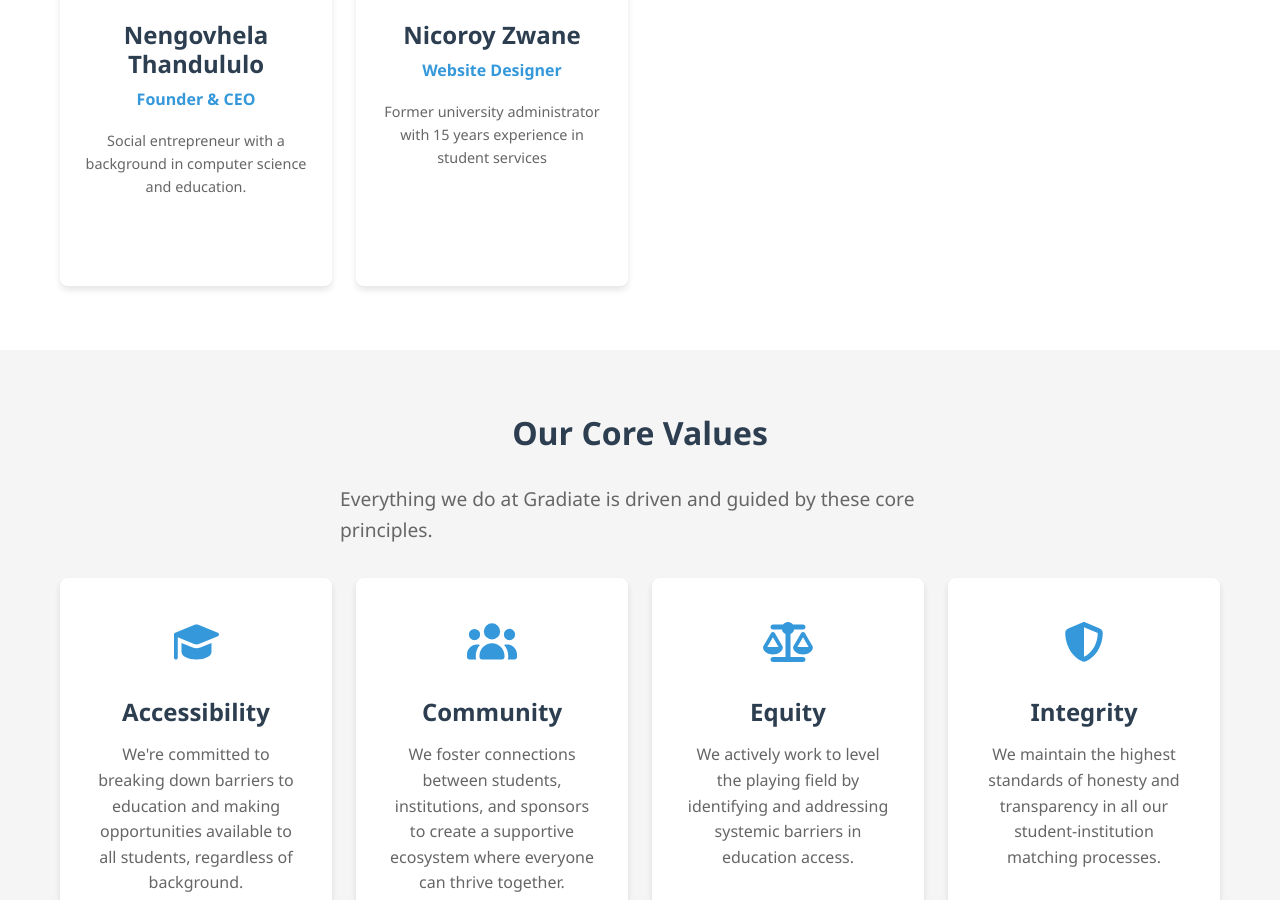
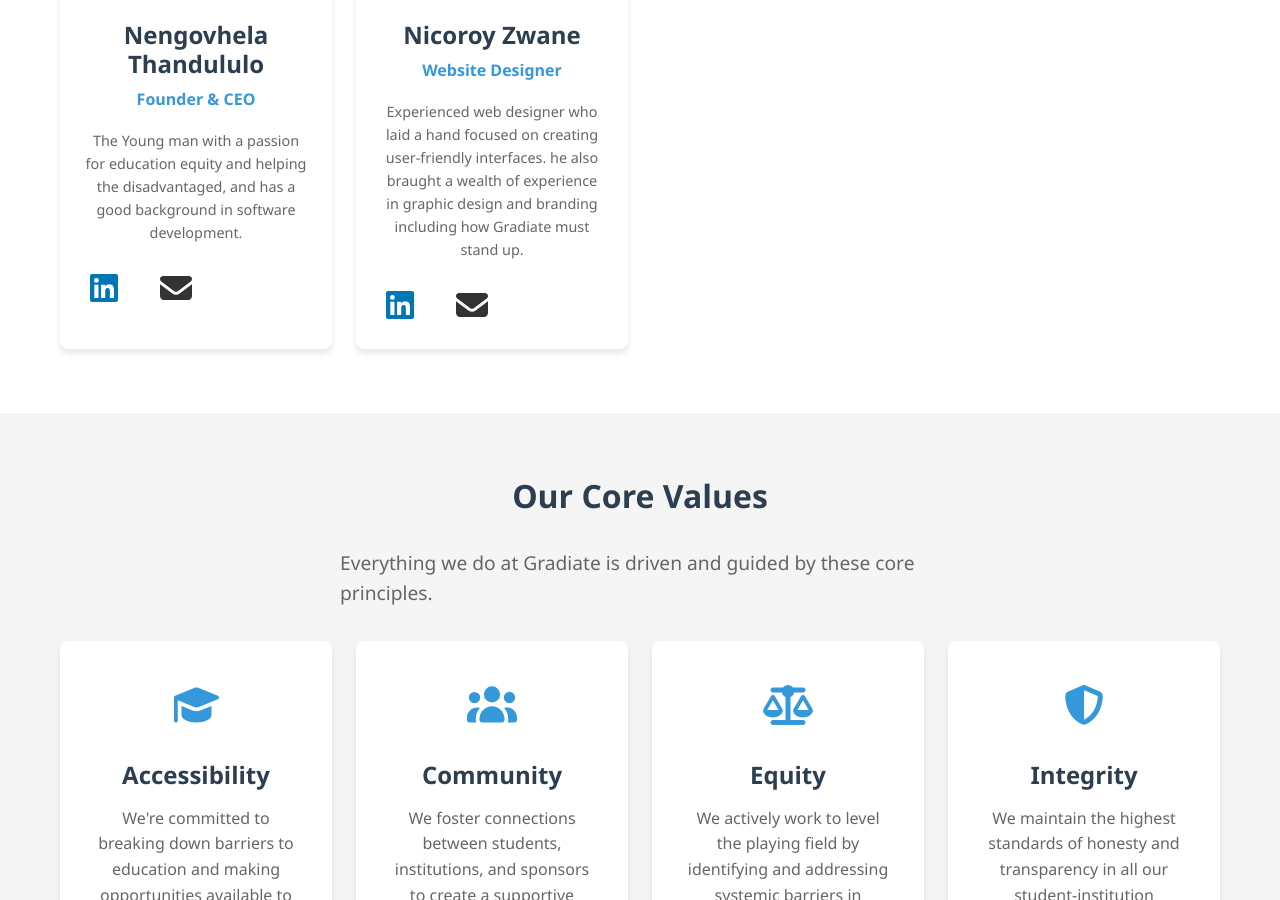
Before and after one commit to 25001502/Gradiate, a React (Vite) app: page /About in a window 1280 px wide. Shown: the part 1647-2547 px from the top of the page. Built offline with nearby package versions, Linux system fonts and the light colour scheme; the HTML template or start-up script is replaced by a standard one.

Commit message:
i was fixing some bugs before the launch

```diff
--- a/src/index.css
+++ b/src/index.css
@@ -897,8 +897,8 @@ p {
     width: 40px;
     height: 40px;
     border-radius: 50%;
-    background-color: rgba(255, 255, 255, 0.1);
-    color: var(--white);
+    background-color: var(--secondary-blue);
+    color: var(--secondary-blue);
     transition: var(--transition);
 }
 
@@ -910,6 +910,8 @@ p {
     color: rgba(255, 255, 255, 0.5);
     font-size: 0.9rem;
 }
+
+
 
 /* ===== RESPONSIVE DESIGN ===== */
 @media (max-width: 1024px) {
--- a/src/pages/About.jsx
+++ b/src/pages/About.jsx
@@ -143,21 +143,20 @@ const About = () => {
             education access.
           </p>
 
-          <div className="team-grid" style={{}}>
+          <div className="team-grid">
             <div className="team-card">
               <img src={billy} alt="Nengovhela Thandululo" />
               <h3>Nengovhela Thandululo</h3>
               <p className="position">Founder & CEO</p>
               <p className="bio">
-                Social entrepreneur with a background in computer science and
-                education.
+                The Young man with a passion for education equity and helping the disadvantaged, and has a good background in software development.
               </p>
-              <div className="social-links">
-                <a href="#">
-                  <FontAwesomeIcon icon={faLinkedin} />
+              <div className="social-links" style={{ marginTop: 12 }}>
+                <a href="https://www.linkedin.com/in/nengovhela-thandululo-880080367/" style={{ marginRight: 16, color: "#0077b5" }}>
+                  <FontAwesomeIcon icon={faLinkedin} size="2x" />
                 </a>
-                <a href="#">
-                  <FontAwesomeIcon icon={faEnvelope} />
+                <a href="mailto:thandululo99@gmail.com" style={{ color: "#333" }}>
+                  <FontAwesomeIcon icon={faEnvelope} size="2x" />
                 </a>
               </div>
             </div>
@@ -166,23 +165,20 @@ const About = () => {
               <h3>Nicoroy Zwane</h3>
               <p className="position">Website Designer</p>
               <p className="bio">
-                Former university administrator with 15 years experience in
-                student services
+                Experienced web designer who laid a hand focused on creating user-friendly interfaces. he also braught a wealth of experience in graphic design and branding including how Gradiate must stand up.
               </p>
-              <div className="social-links">
-                <a href="#">
-                  <FontAwesomeIcon icon={faLinkedin} />
+              <div className="social-links" style={{ marginTop: 12 }}>
+                <a href="#" style={{ marginRight: 16, color: "#0077b5" }}>
+                  <FontAwesomeIcon icon={faLinkedin} size="2x" />
                 </a>
-                <a href="#">
-                  <FontAwesomeIcon icon={faEnvelope} />
+                <a href="#" style={{ color: "#333333ff" }}>
+                  <FontAwesomeIcon icon={faEnvelope} size="2x" />
                 </a>
               </div>
             </div>
           </div>
         </div>
       </section>
-
-      {/* Values Section */}
       <section className="values-section">
         <div className="container">
           <h2>Our Core Values</h2>
@@ -299,7 +295,7 @@ const About = () => {
             <div className="footer-links">
               <div className="link-group">
                 <h4>Platform</h4>
-                <a >How It Works</a>
+                <a onClick={() => navigate("/How")}>How It Works</a>
                 <a >About Us</a>
               </div>
               <div className="link-group">
--- a/src/pages/Aplication.jsx
+++ b/src/pages/Aplication.jsx
@@ -8,6 +8,7 @@ import {
   FaLinkedin,
   FaFacebookF,
 } from "react-icons/fa";
+
 
 export default function Aplication() {
   const [menuOpen, setMenuOpen] = useState(false);
@@ -44,11 +45,11 @@ export default function Aplication() {
           </div>
           {menuOpen && (
             <div className="burger-menu">
-              <a>{user?.displayName || user?.email || "Guest"}</a>
+              <a onClick={() => alert("Sorry! this feature is not yet available")}>{user?.displayName || user?.email || "Guest"}</a>
 
               <a onClick={() => navigate("/Practise")}>Practise</a>
 
-              <a onClick={() => navigate()} className="active">
+              <a onClick={() => alert("Sorry! this feature is not yet available")} className="active">
                 Bursaries
               </a>
 
--- a/src/pages/Bursaryguest.jsx
+++ b/src/pages/Bursaryguest.jsx
@@ -122,12 +122,7 @@ const Bursaryguest = () => {
                   >
                     Sign Up
                   </a>
-                  <a
-                    onClick={() => navigate("/AuthForm")}
-                    className="btn btn-outline"
-                  >
-                    Log In
-                  </a>
+
                 </div>
               </div>
             </div>
--- a/src/pages/How.jsx
+++ b/src/pages/How.jsx
@@ -258,11 +258,7 @@ const How = () => {
                                 </div>
                             </div>
                         </div>
-                        <div className="section-cta">
-                            <a onClick={()=> navigate('/AuthForm')} className="btn btn-primary">
-                                Start as a Student
-                            </a>
-                        </div>
+
                     </div>
                 </section>
 
@@ -344,11 +340,7 @@ const How = () => {
                                 </div>
                             </div>
                         </div>
-                        <div className="section-cta">
-                            <a onClick={()=> navigate('/AuthForm')} className="btn btn-primary">
-                                Start as a Graduate
-                            </a>
-                        </div>
+
                     </div>
                 </section>
 
@@ -534,7 +526,7 @@ const How = () => {
                             </div>
                             <div className="faq-item">
                                 <button className="faq-question">
-                                    How do I know if I'm eligible htmlFor a bursary?
+                                    How do I know if I'm eligible For a bursary?
                                     <FaChevronDown />
                                 </button>
                                 <div className="faq-answer">
@@ -576,9 +568,7 @@ const How = () => {
                             <a onClick={()=> navigate('/AuthForm')} className="btn btn-primary">
                                 Create Free Account
                             </a>
-                            <a onClick={()=> navigate('/Bursaryguest')} className="btn btn-outline">
-                                Browse Bursaries
-                            </a>
+
                         </div>
                     </div>
                 </section>
@@ -592,12 +582,12 @@ const How = () => {
                             <a  className="logo">
                                 Grad<span>iate</span>
                             </a>
-                            <p>Smart education matching htmlFor everyone.</p>
+                            <p>Smart education matching For everyone.</p>
                         </div>
                         <div className="footer-links">
                             <div className="link-group">
                                 <h4>Platform</h4>
-                                <a >How It Works</a>
+                                <a onClick={() => navigate("/How")}>How It Works</a>
                                 <a href="#">Features</a>
                             </div>
                             <div className="link-group">
--- a/src/pages/Practise.jsx
+++ b/src/pages/Practise.jsx
@@ -149,12 +149,12 @@ export default function Practise() {
           </div>
           {menuOpen && (
             <div className="burger-menu">
-              <a>{user?.displayName || user?.email || "Guest"}</a>
+              <a onClick={() => alert("Sorry! this feature is not yet available")}>{user?.displayName || user?.email || "Guest"}</a>
 
              <a onClick={() => navigate("/Aplication")}>Application</a>
 
 
-              <a onClick={() => navigate()} className="active">
+              <a onClick={() => alert("Sorry! this feature is not yet available")} className="active">
                 Bursaries
               </a>
 
--- a/src/pages/Programsguest.jsx
+++ b/src/pages/Programsguest.jsx
@@ -142,9 +142,7 @@ const Programsguest = () => {
                                     <a onClick={()=> navigate('/AuthForm')} className="btn btn-primary">
                                         Sign Up
                                     </a>
-                                    <a onClick={()=> navigate('/AuthForm')} className="btn btn-outline">
-                                        Log In
-                                    </a>
+
                                 </div>
                             </div>
                         </div>
```
Also changed, not shown: src/pages/Startup.jsx (+15 -17 lines).
